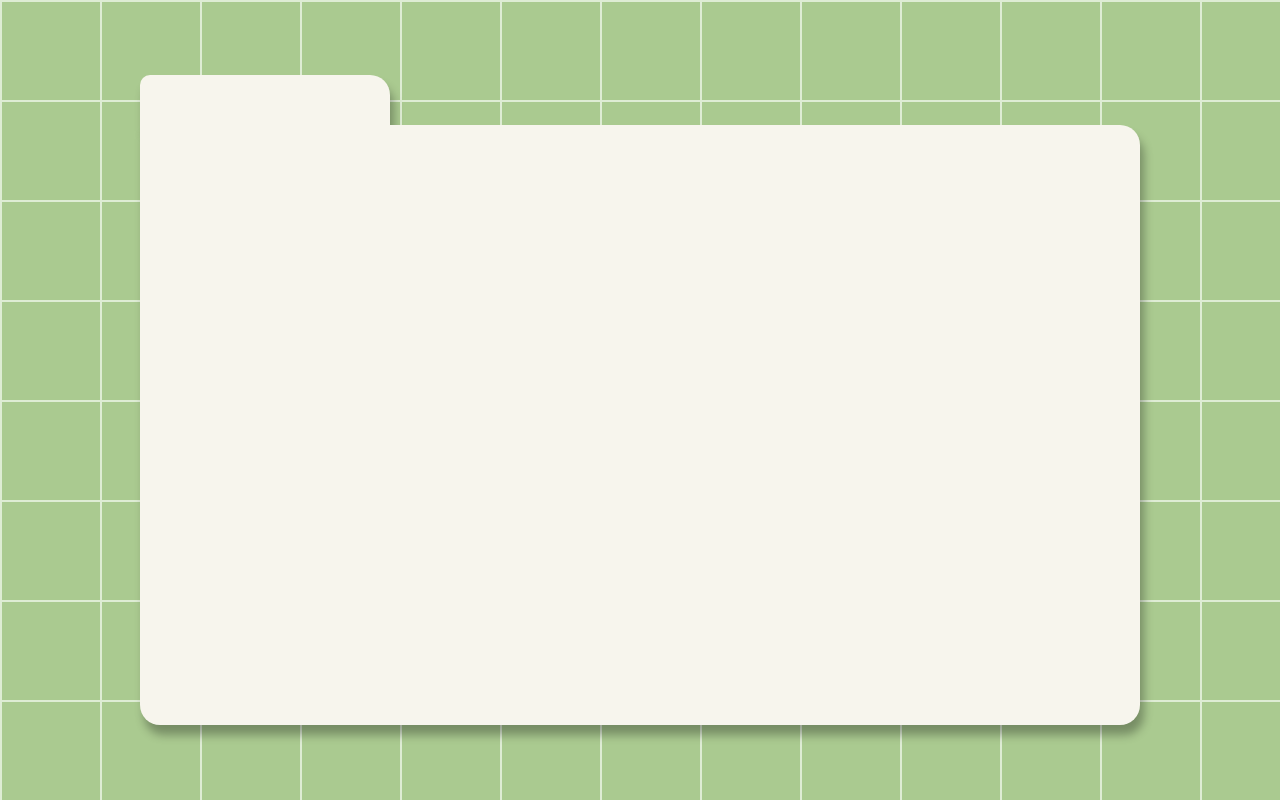
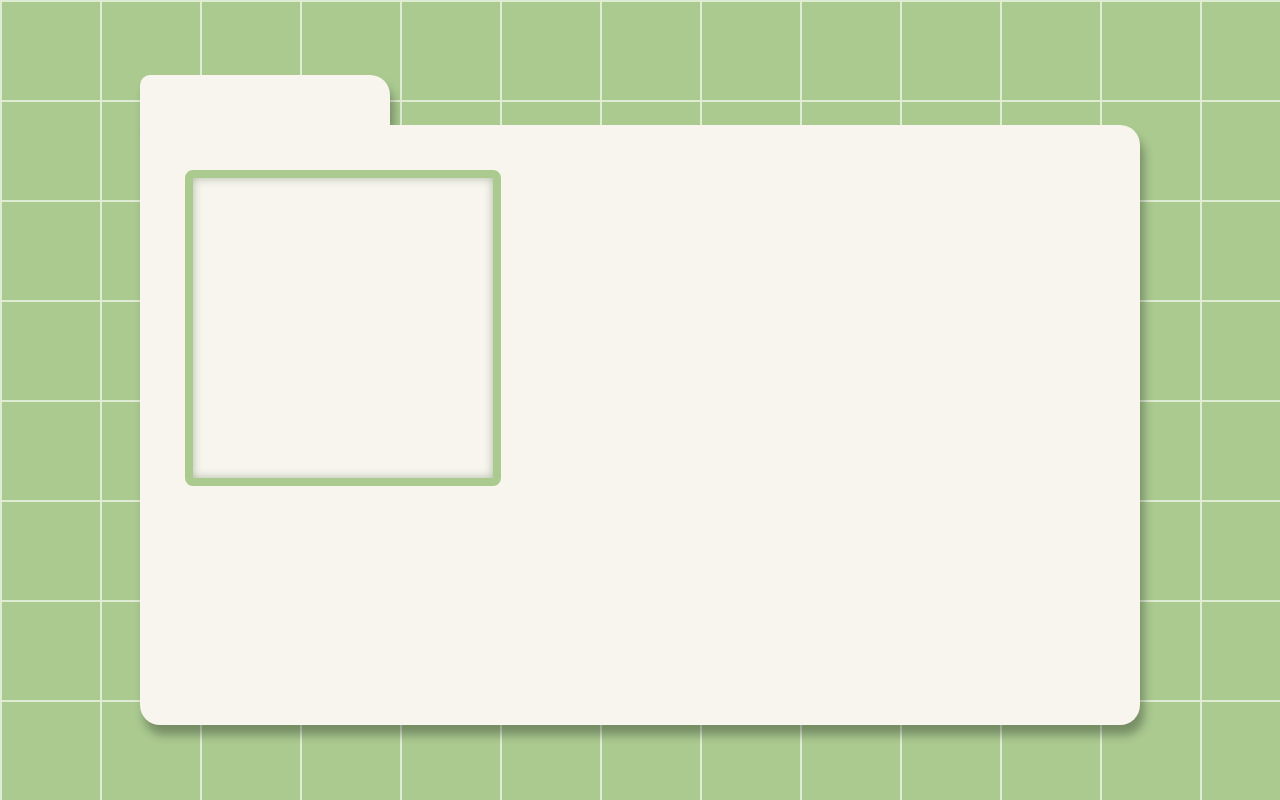
Before and after one commit to ayleenpt/icon_maker, a React (Create React App) app: page / in a window 1280 px wide. Built offline with nearby package versions, Linux system fonts and the light colour scheme.

Commit message:
add image window

```diff
--- a/src/components/Folder.js
+++ b/src/components/Folder.js
@@ -1,10 +1,13 @@
 import '../styles/Folder.css';
+import ImageWindow from './ImageWindow';
 
 function Folder() {
   return (
     <div className="container">
       <div className="folder_tab"></div>
-      <div className="folder"></div>
+      <div className="folder">
+        <ImageWindow />
+      </div>
     </div>
   );
 };
--- /dev/null
+++ b/src/components/ImageWindow.js
@@ -0,0 +1,9 @@
+import '../styles/ImageWindow.css';
+
+function ImageWindow() {
+  return (
+    <div className="window"></div>
+  );
+};
+
+export default ImageWindow;
--- a/src/styles/Folder.css
+++ b/src/styles/Folder.css
@@ -1,3 +1,7 @@
+.container {
+  position: relative;
+}
+
 .folder_tab, .folder {
   margin: 0 auto;
   background-color: #f7f5ed;
--- /dev/null
+++ b/src/styles/ImageWindow.css
@@ -0,0 +1,10 @@
+.window {
+  width: 300px;
+  height: 300px;
+  border: 8px solid #aaca90;
+  box-shadow: inset 0px 0px 10px rgb(0, 50, 0, 0.3);
+  border-radius: 8px;
+  position: absolute;
+  top: 95px;
+  left: 45px;
+};
```
